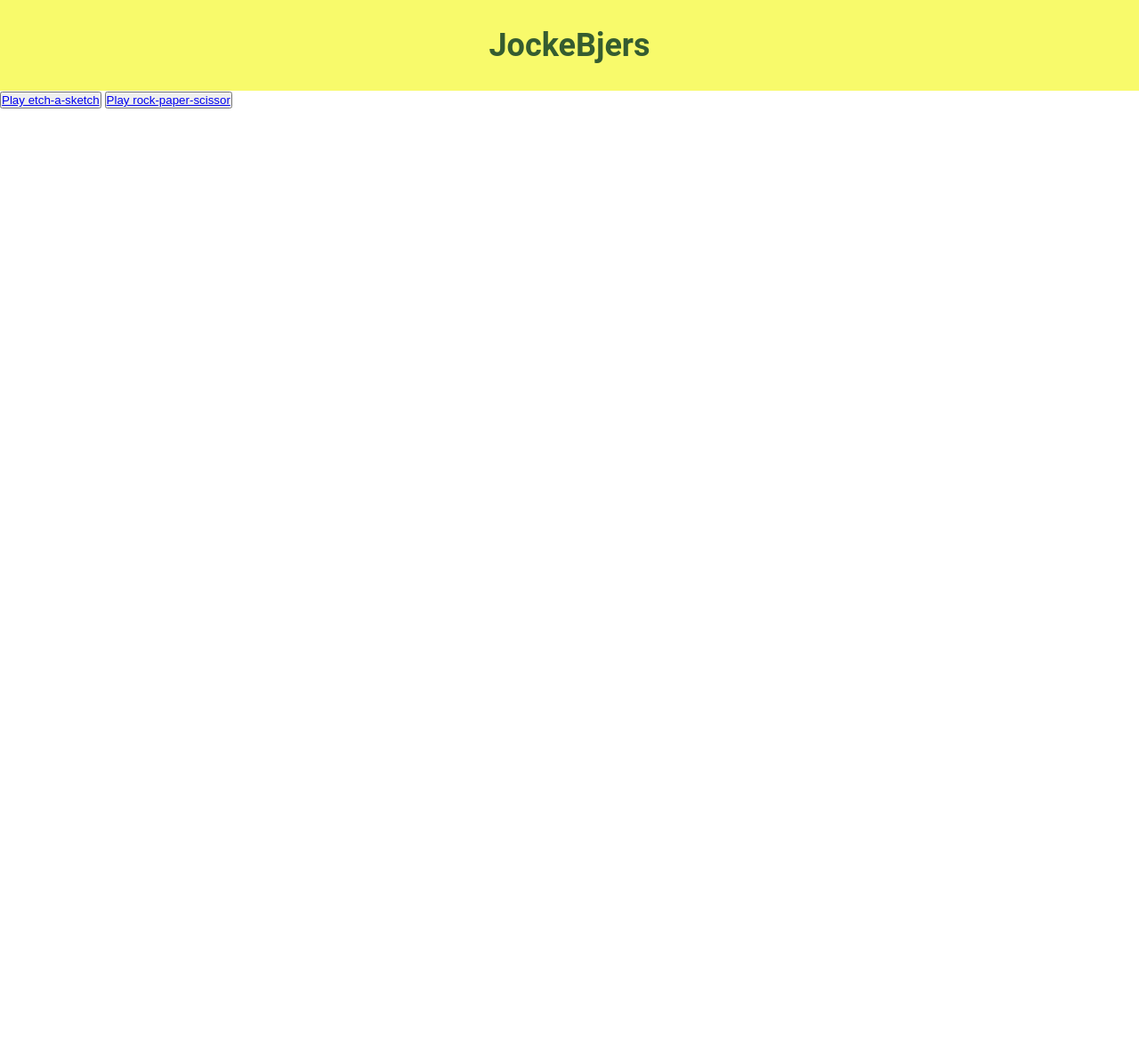
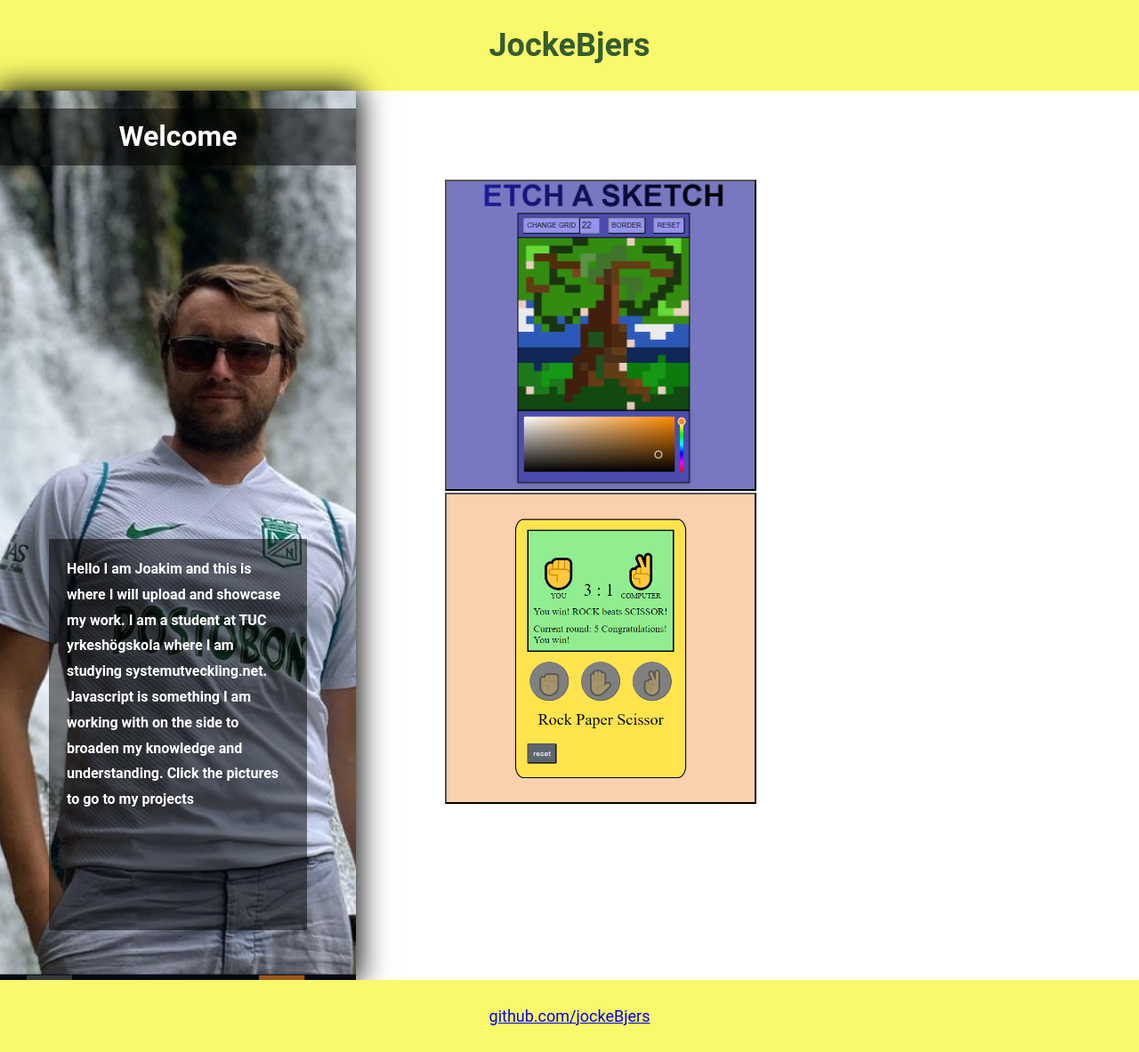
Before and after one commit to jockeBjers/jockePages, a plain HTML site: page index.html in a window 1280 px wide. Shown: the whole page at 89% size. Before the commit the page ends 800 px from the top, so only its background shows below. Drawn offline with Linux system fonts and the light colour scheme.

Commit message:
add style to the page

```diff
--- a/index.html
+++ b/index.html
@@ -1,5 +1,6 @@
 <!DOCTYPE html>
 <html lang="en">
+
 <head>
     <meta charset="UTF-8">
     <meta name="viewport" content="width=device-width, initial-scale=1.0">
@@ -7,22 +8,41 @@
     <script src="script.js" defer></script>
     <link rel="stylesheet" href="styles.css">
 </head>
+
 <body>
     <div class=header>
         <h1>JockeBjers</h1>
     </div>
 
-    <div class="links">
+    <div class="main-page">
+        <div class="side-panel">
+            <div class="transparent-bar">
+                <h1>Welcome</h1>
+            </div>
+            <div class="side-panel-info">
+                <p>
+                    Hello I am Joakim and this is where I will upload and showcase my work.
+                    I am a student at TUC yrkeshögskola where I am studying systemutveckling.net.
+                    Javascript is something I am working with on the side to broaden my knowledge and understanding.
+                    Click the pictures to go to my projects
+                </p>
+            </div>
+        </div>
 
 
-        <button> <a href="etch/index.html">Play etch-a-sketch</a></button>
-        <button><a href="rockpaperscissor/index.html">Play rock-paper-scissor</a></button>
+        <div class="main-panel">
+            <div class="pages">
 
+                <a href="etch/index.html"><button id="etch-button"></button></a>
+                <a href="rockpaperscissor/index.html"><button id="rock-button"></button></a>
 
+            </div>
+        </div>
+    </div>
+    <div class=footer>
+        <a href="https://github.com/jockeBjers"> github.com/jockeBjers</a>
     </div>
 
+</body>
 
-
-
-</body>
 </html>
--- a/styles.css
+++ b/styles.css
@@ -1,13 +1,60 @@
-*{
+* {
     margin: 0px;
     padding: 0px;
 }
+
 body {
     font-family: Roboto, 'Helvetica Neue', sans-serif;
     display: flex;
     flex-direction: column;
     min-height: 100vh;
     margin: 0;
+}
+
+.main-page {
+    display: flex;
+    display: row;
+
+}
+
+.side-panel {
+    display: flex;
+    flex-direction: column;
+    background-image: url(images/jocke.png);
+    box-shadow: 0px 0px 32px 3px #000000;
+    width: 400px;
+    gap: 420px;
+    align-items: center;
+    background-repeat: no-repeat;
+    background-size: cover;
+}
+
+.transparent-bar {
+    margin-top: 20px;
+    background-color: rgba(0, 0, 0, 0.5);
+    color: white;
+    font-weight: bold;
+    padding: 12px;
+    width: 376px;
+    height: 40px;
+    text-align: center;
+
+}
+.side-panel-info{
+    color: white;
+    font-weight: bold;
+    background-color: rgba(0, 0, 0, 0.5);
+    padding: 20px;
+    height:400px;
+    width: 250px;
+    line-height: 1.8;
+
+}
+
+
+.main-panel {
+    height: 100vh;
+    margin: 100px;
 }
 
 .header {
@@ -20,3 +67,35 @@ body {
     margin-top: 0px;
     justify-content: center;
 }
+
+button {
+    height: 350px;
+    width: 350px;
+
+}
+
+#etch-button {
+    background-image: url('images/etcha.png');
+    background-size: 400px;
+    background-repeat: no-repeat;
+    background-position: center;
+}
+
+#rock-button {
+    background-image: url('images/rock.png');
+    background-size: 450px;
+    background-position: center;
+
+}
+
+
+.footer {
+    display: flex;
+    background-color: #f8fa6b;
+    font-size: 18px;
+    color: #355c30;
+    margin: 0px;
+    padding: 30px;
+    margin-top: 0px;
+    justify-content: center;
+}
```
Also changed, not shown: images/etcha.png (added), images/jocke.png (added), images/rock.png (added).
